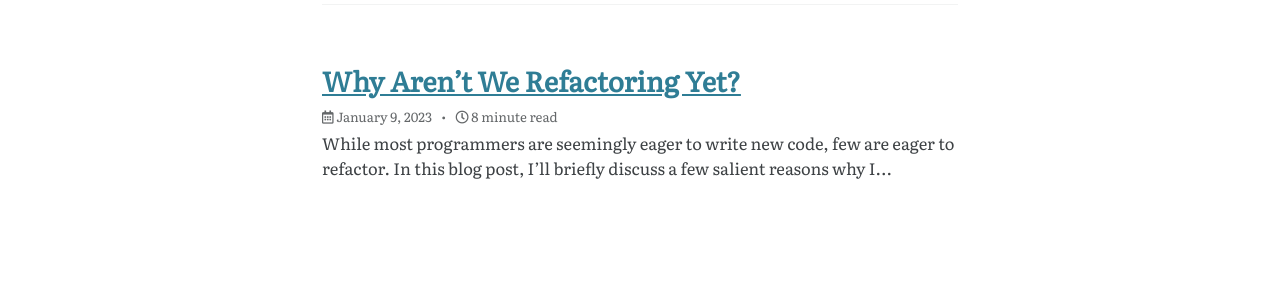
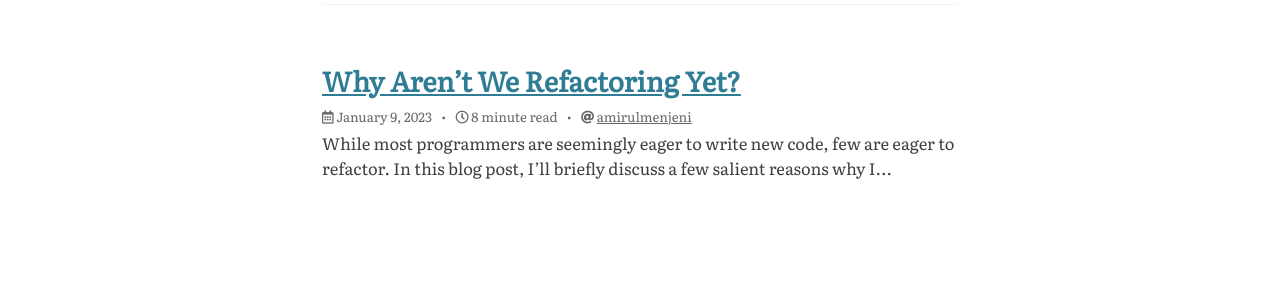
Before and after one commit to kohack/kohack.github.io, a Jekyll site: the page built from index.html, in a window 1280 px wide. Shown: the part 185-485 px from the top of the page. Built offline with Jekyll 4.4.1, drawn with Linux system fonts in a browser that asks for light colours; cached includes are drawn as plain includes; emoji names are drawn with the system emoji font; the list of posts is cut into pages by our own code.

Commit message:
Show author name and link in page meta

```diff
--- a/_includes/page__meta.html
+++ b/_includes/page__meta.html
@@ -28,5 +28,14 @@
         {% endif %}
       </span>
     {% endif %}
+
+    {% if document.author %}<span class="page__meta-sep"></span>{% endif %}
+
+    {% if document.author %}
+      <span class="page__meta-author">
+        <i class="far {% if include.type == 'grid' and document.read_time and document.show_date %}fa-fw {% endif %}fas fa-at" aria-hidden="true"></i>
+        <a href="/authors/{{ document.author }}">{{ document.author }}</a>
+      </span>
+    {% endif %}
   </p>
 {% endif %}
```
